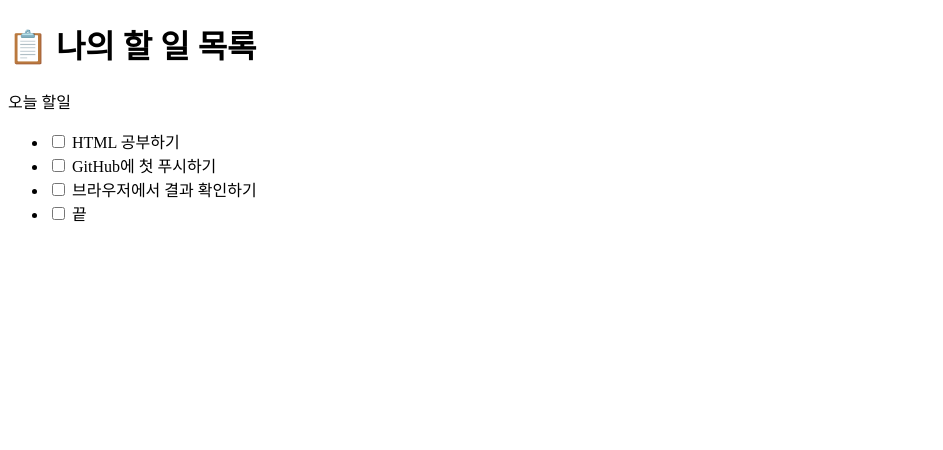
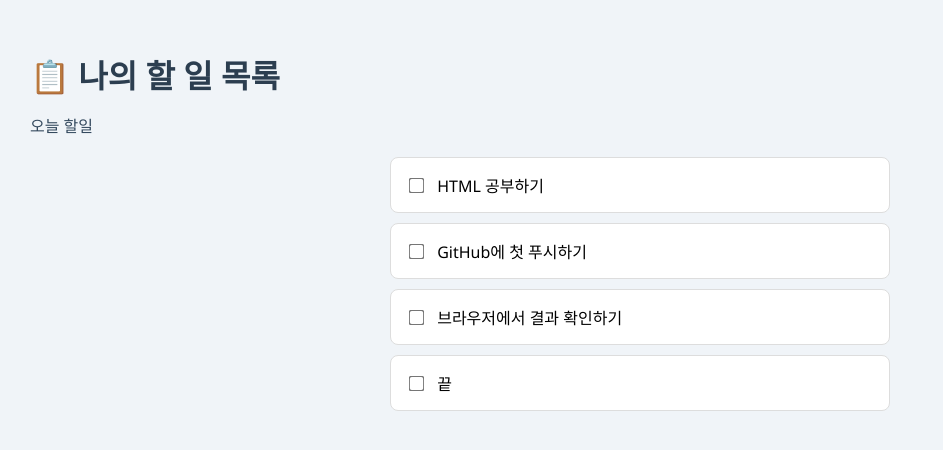
Before and after one commit to juyoung1122/html, a plain HTML site: page index.html in a window 1280 px wide. Shown: the whole page, without its empty margins (0-943 px from the left). Drawn offline with Linux system fonts and the light colour scheme.

Commit message:
두번째

```diff
--- a/index.html
+++ b/index.html
@@ -4,6 +4,7 @@
     <meta charset="UTF-8">
     <meta name="viewport" content="width=device-width, initial-scale=1.0">
     <title>My To-Do List</title>
+    <link rel="stylesheet" href="style.css" />
 </head>
 <body>
     <h1>📋 나의 할 일 목록</h1>
--- a/style.css
+++ b/style.css
@@ -0,0 +1,51 @@
+body {
+    font-family: 'Segoe UI', sans-serif;
+    background-color: #f0f4f8;
+    margin: 0;
+    padding: 30px;
+}
+
+h1 {
+    color: #2c3e50;
+    font-size: 2em;
+    margin-bottom: 10px;
+}
+
+p {
+    color: #34495e;
+    margin-bottom: 20px;
+}
+
+ul {
+    list-style: none;
+    padding: 0;
+    max-width: 500px;
+    margin: 0 auto;
+}
+
+li {
+    background-color: #ffffff;
+    border: 1px solid #ddd;
+    border-radius: 8px;
+    padding: 15px;
+    margin-bottom: 10px;
+    transition: background-color 0.2s;
+}
+
+li:hover {
+    background-color: #e8f0fe;
+}
+
+input[type="checkbox"] {
+    margin-right: 10px;
+    transform: scale(1.2);
+    cursor: pointer;
+}
+
+blockquote {
+    margin-top: 40px;
+    font-style: italic;
+    color: #7f8c8d;
+    border-left: 4px solid #3498db;
+    padding-left: 15px;
+}
```
